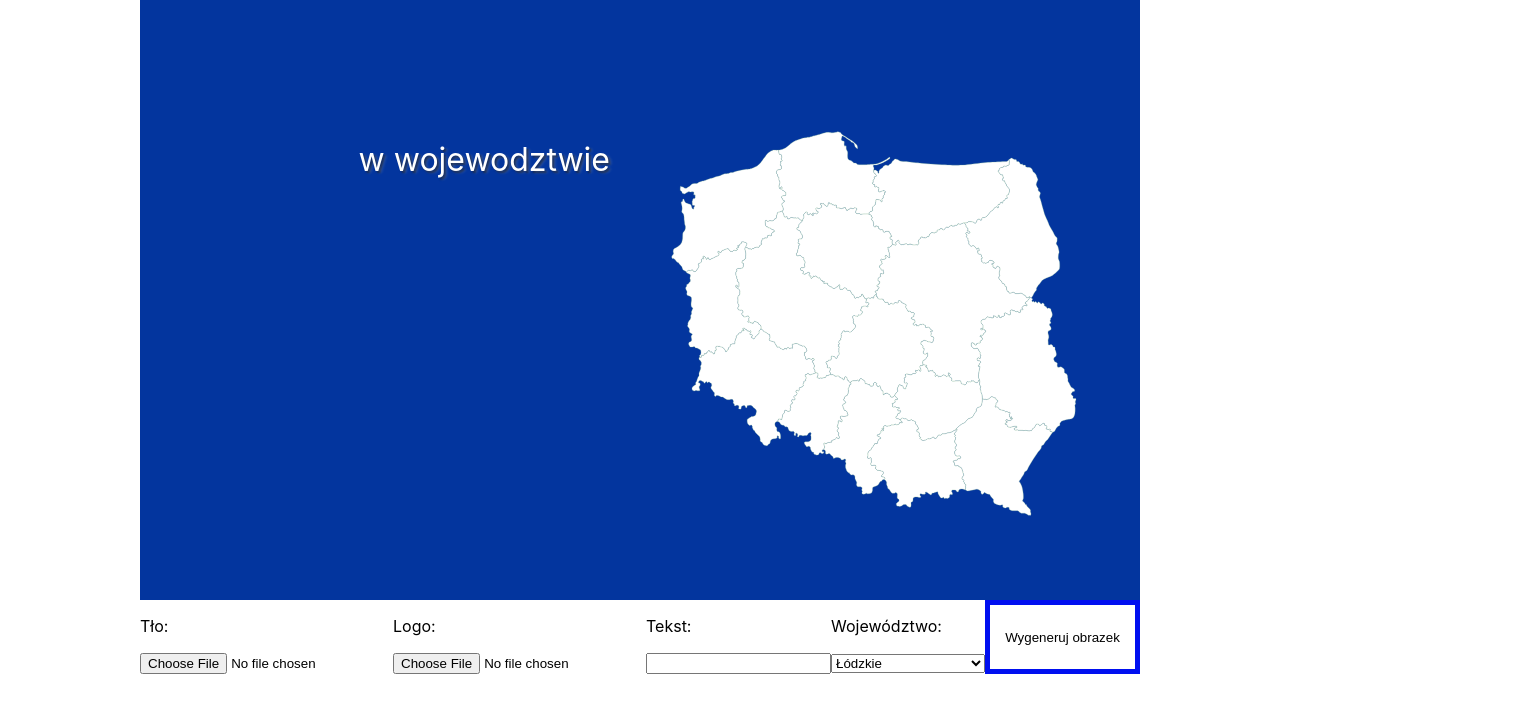
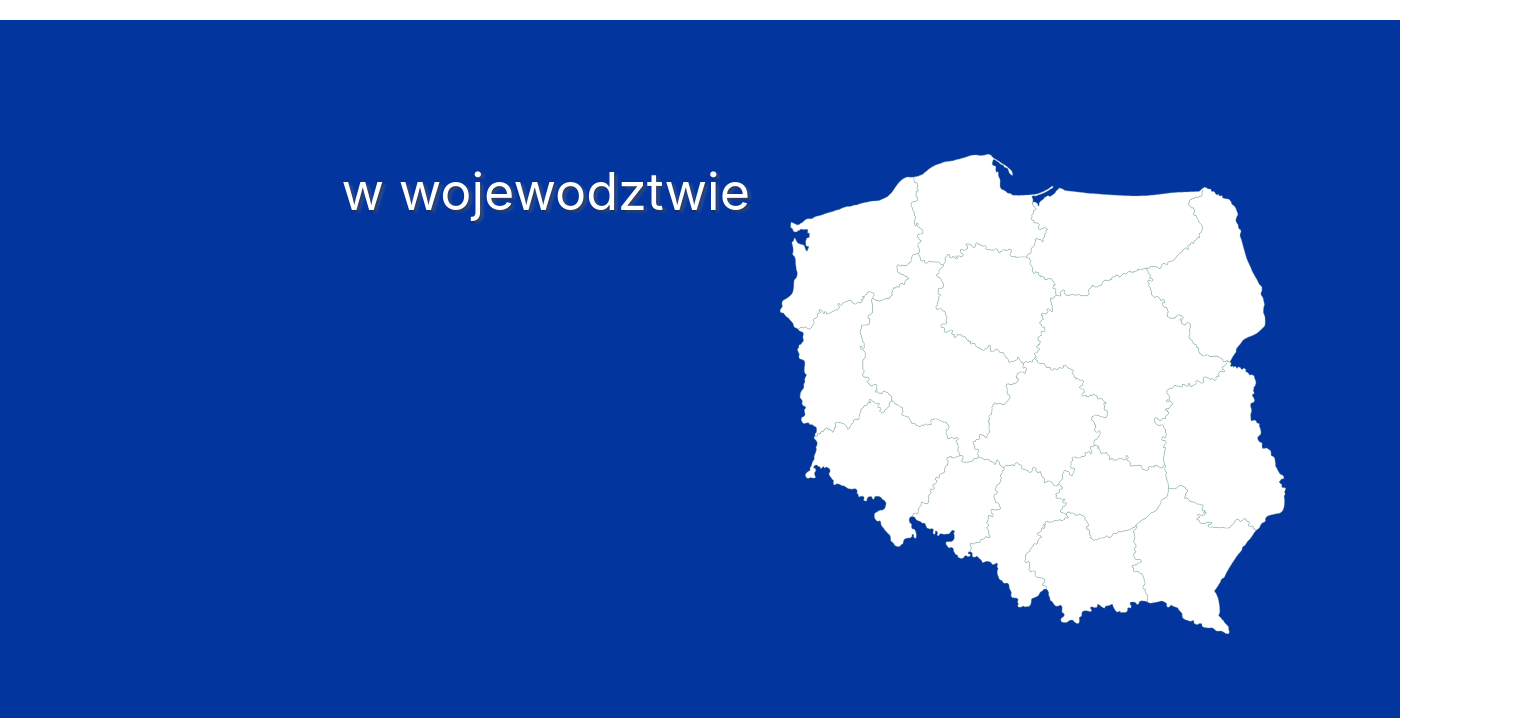
Before and after one commit to 42zeroo/wojewodztwo_banner_generator, a React (Create React App) app: page / in a window 1280 px wide. Shown: the top 718 px of the page, 1538 px wide, since content can reach past the window. Built offline with nearby package versions, Linux system fonts and the light colour scheme.

Commit message:
Fixed non-full-width this time correctly(change height and width of

```diff
--- a/src/App.js
+++ b/src/App.js
@@ -28,11 +28,13 @@ function App() {
         className="App"
         id="to-render"
         style={{
+          width: "1400px",
+          height: "700px",
           backgroundColor: !image ? "#03359e" : "rgba(138, 163, 255, 0.3)",
         }}
         ref={toRenderRef}
       >
-        <div>
+        <div style={{ width: "1000px", height: "700px" }}>
           <img
             style={{
               display: !image ? "none" : "flex",
@@ -58,6 +60,7 @@ function App() {
             className="poland-map"
             wojewodztwoToFill={wojewodztwoToFill}
           />
+          <p style={{ float: "right", opacity: "0" }}>xd</p>
         </div>
       </div>
       <div className="form">
--- a/src/App.scss
+++ b/src/App.scss
@@ -56,19 +56,19 @@
     padding-right: 100px;
     background-repeat: no-repeat;
     margin-left: 45%;
-    margin-top: 42px;
+    margin-top: 62px;
     display: block;
     padding-top: 21px;
   }
   .to-render--header{
     padding-top: 140px;
     text-align: right;
-    max-width: 420px;
+    max-width: 700px;
 
   }
   .to-render--header-wojewodztwo{
-    max-width: 420px;
-    font-size: 32px;
+    max-width: 700px;
+    font-size: 52px;
     text-align: right;
   }
   .to-render--logo::before{
--- a/src/components/PolandMap.scss
+++ b/src/components/PolandMap.scss
@@ -1,14 +1,14 @@
 .poland-map--container{
-  position: relative;
+  position: absolute;
     right: 0;
     bottom: 74px;
     width: 50%;
     float: right;
     margin-top: -155px;
-    margin-right: 62px;
+    margin-right: 162px;
     svg{
-        width: 500px;
-        height: 300px;
+        width: 1000px;
+        height: 500px;
     }
     .background{
         fill: transparent;
@@ -23,8 +23,8 @@
 
 }
 .to-render--background-image{
-    height: 600px;
-    width: 1000px;
+    height: 900px;
+    width: 1100px;
     position: absolute;
     object-fit: cover;
     top: 0;
@@ -39,8 +39,8 @@
     z-index: 2;
     color: white;
     text-shadow: 3px 2px 3px rgba(255,255,255,.2), 2px 2px 2px rgba(0,0,0,0.59);
-    font-size: 42px;
-    max-width: 445px;
+    font-size: 62px;
+    max-width: 845px;
     text-align: left;
     margin-bottom: 0;
     padding-left: 50px;
@@ -49,22 +49,13 @@
     z-index: 2;
     color: white;
     text-shadow: 3px 2px 3px rgba(255,255,255,.2), 2px 2px 2px rgba(0,0,0,0.59);
-    font-size: 42px;
-    max-width: 500px;
+    font-size: 56px;
+    max-width: 700px;
     text-align: left;
     padding-left: 50px;
     margin-top: 0;
   }
-  .poland-map--container {
-      position: absolute;
-      position: absolute;
-      right: 0px;
-      bottom: 74px;
-      svg{
-            width: 600px;
-            height: 400px;
-      }
-  }
+
   #to-render{
     position: relative;
     height: 600px;
--- a/src/functions/saveAs.js
+++ b/src/functions/saveAs.js
@@ -2,7 +2,7 @@ const saveAs = (blob, fileName) => {
   var elem = window.document.createElement("a");
   elem.href = blob;
   elem.download = fileName;
-  elem.style = "display:none;";
+  elem.style = "display:flex;";
   (document.body || document.documentElement).appendChild(elem);
   if (typeof elem.click === "function") {
     elem.click();
```
Also changed, not shown: src/components/Poland_map.svg.
